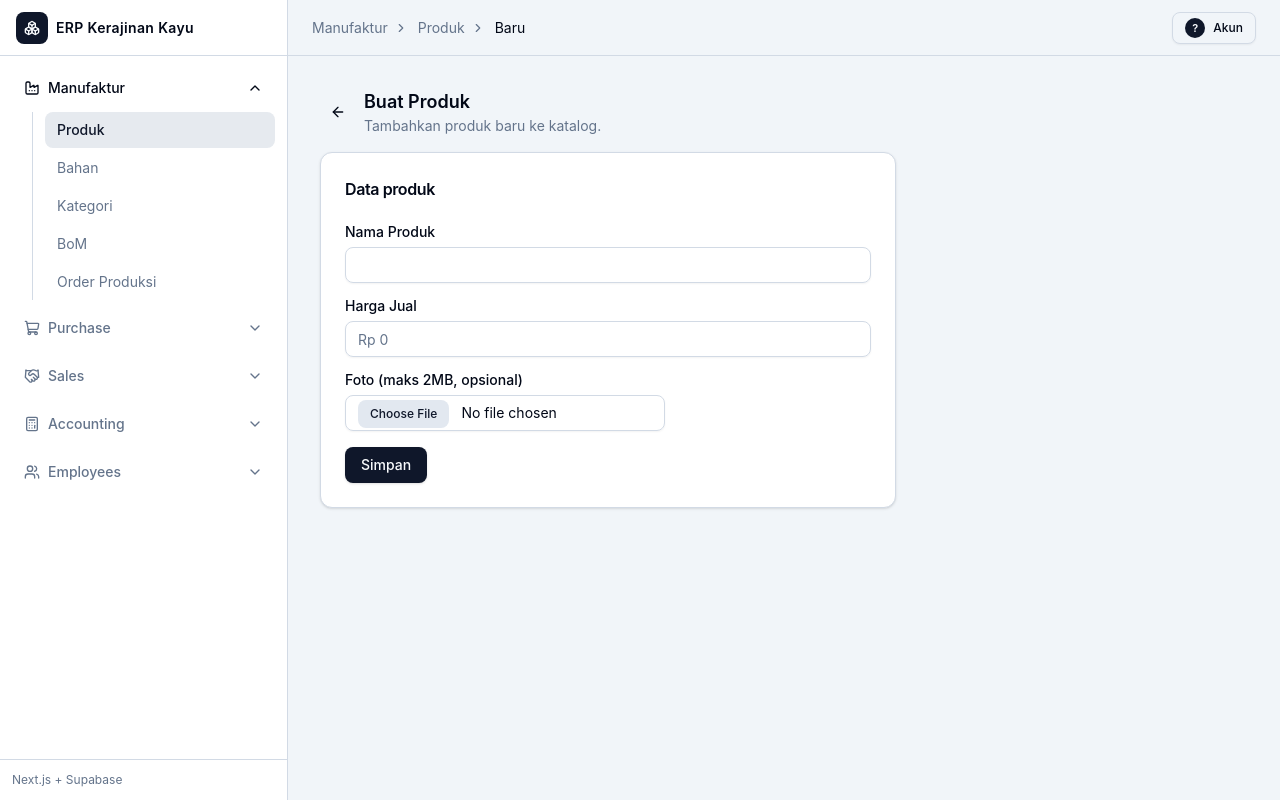
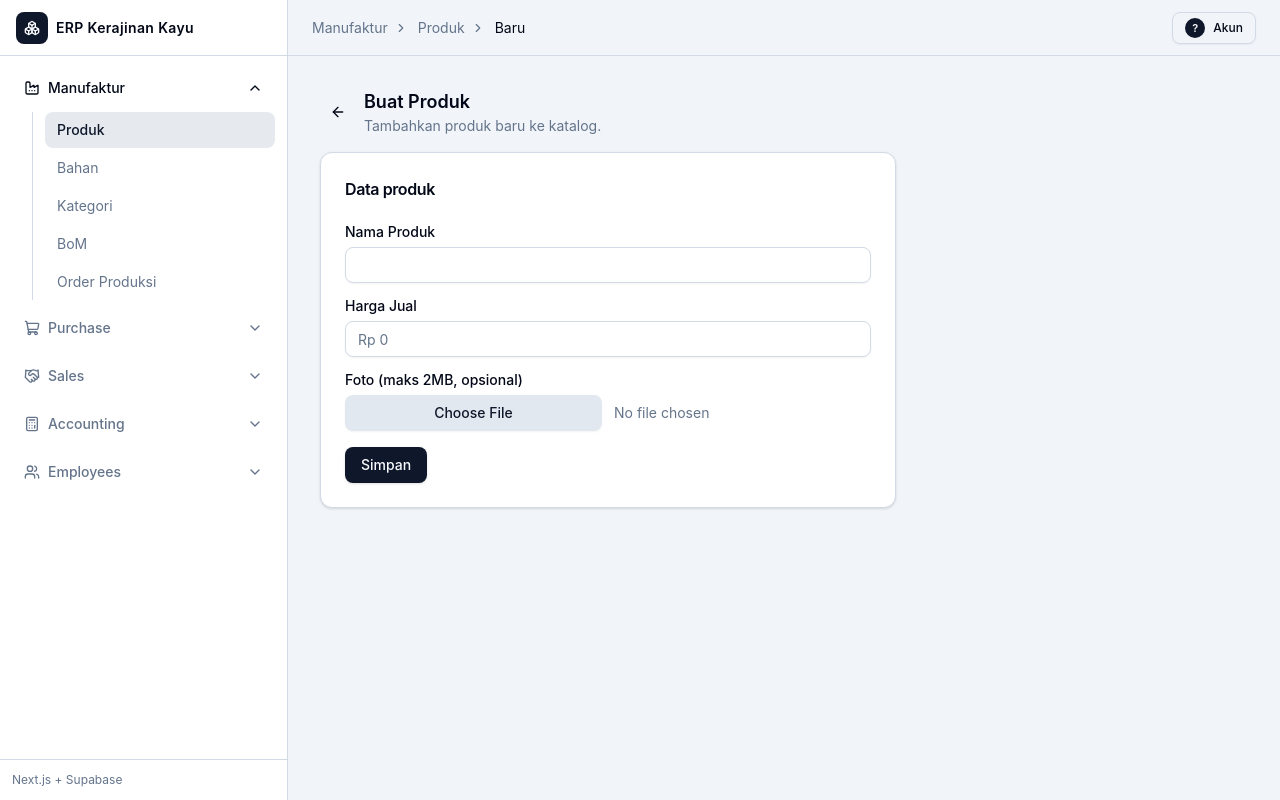
Before and after one commit to elemenpetir/erp-kerajinan-kayu-nextjs, a Next.js app in the folder frontend/: page /manufacturing/products/new in a window 1280 px wide. Built offline with nearby package versions, Linux system fonts and the light colour scheme; no server answers.

Commit message:
feat(ui): FilePicker 2 kolom gantikan input file native

```diff
--- a/frontend/app/(erp)/manufacturing/materials/[id]/page.jsx
+++ b/frontend/app/(erp)/manufacturing/materials/[id]/page.jsx
@@ -12,6 +12,7 @@ import { Input } from '@/components/ui/input'
 import { Label } from '@/components/ui/label'
 import { Skeleton } from '@/components/ui/skeleton'
 import ActionButton from '@/components/ui/ActionButton'
+import FilePicker from '@/components/ui/FilePicker'
 import { uploadImage } from '@/lib/storage/upload'
 
 
@@ -62,8 +63,7 @@ export default function BahanDetail({ params }) {
     router.push('/manufacturing/materials')
   }
 
-  async function handleFoto(e) {
-    const f = e.target.files?.[0]
+  async function handleFoto(f) {
     if (!f) return
     try {
       const url = await uploadImage('bahan-images', f)
@@ -114,7 +114,7 @@ export default function BahanDetail({ params }) {
           ) : (
             <span className="text-sm text-muted-foreground">Belum ada foto</span>
           )}
-          <Input type="file" accept="image/*" onChange={handleFoto} className="max-w-xs" aria-label="Ganti foto" />
+          <FilePicker onSelect={handleFoto} className="flex-1" />
         </CardContent>
       </Card>
       <Card>
--- a/frontend/app/(erp)/manufacturing/materials/new/page.jsx
+++ b/frontend/app/(erp)/manufacturing/materials/new/page.jsx
@@ -7,6 +7,7 @@ import { Button } from "@/components/ui/button";
 import { Card, CardContent, CardHeader, CardTitle } from "@/components/ui/card";
 import { Input } from "@/components/ui/input";
 import { Label } from "@/components/ui/label";
+import FilePicker from "@/components/ui/FilePicker";
 import { uploadImage } from "@/lib/storage/upload";
 
 export default function CreateBahan() {
@@ -20,8 +21,7 @@ export default function CreateBahan() {
   const [loading, setLoading] = useState(false);
   const [message, setMessage] = useState("");
 
-  function handleFile(e) {
-    const f = e.target.files?.[0] || null;
+  function handleFile(f) {
     setFile(f);
     setPreview(f ? URL.createObjectURL(f) : null);
   }
@@ -97,11 +97,9 @@ export default function CreateBahan() {
               <Input id="ref" value={internalReferensi} onChange={(e) => setInternalReferensi(e.target.value)} />
             </div>
             <div className="grid gap-2">
-              <Label htmlFor="foto">Foto (maks 2MB, opsional)</Label>
-              <div className="flex items-center gap-3">
-                {preview && <img src={preview} alt="Pratinjau" className="h-16 w-16 rounded-md object-cover" />}
-                <Input id="foto" type="file" accept="image/*" onChange={handleFile} className="max-w-xs" />
-              </div>
+              <Label>Foto (maks 2MB, opsional)</Label>
+              {preview && <img src={preview} alt="Pratinjau" className="h-16 w-16 rounded-md object-cover" />}
+              <FilePicker onSelect={handleFile} />
             </div>
             <div className="flex items-center gap-3">
               <Button type="submit" disabled={loading}>
--- a/frontend/app/(erp)/manufacturing/products/[id]/page.jsx
+++ b/frontend/app/(erp)/manufacturing/products/[id]/page.jsx
@@ -11,6 +11,7 @@ import { Card, CardContent, CardHeader, CardTitle } from "@/components/ui/card";
 import { Input } from "@/components/ui/input";
 import { Skeleton } from "@/components/ui/skeleton";
 import ActionButton from "@/components/ui/ActionButton";
+import FilePicker from "@/components/ui/FilePicker";
 import { uploadImage } from "@/lib/storage/upload";
 
 
@@ -81,8 +82,7 @@ export default function ProdukDetail({ params }) {
     window.location.href = "/manufacturing/products";
   }
 
-  async function handleFoto(e) {
-    const f = e.target.files?.[0];
+  async function handleFoto(f) {
     if (!f) return;
     try {
       const url = await uploadImage("produk-images", f);
@@ -139,7 +139,7 @@ export default function ProdukDetail({ params }) {
           ) : (
             <span className="text-sm text-muted-foreground">Belum ada foto</span>
           )}
-          <Input type="file" accept="image/*" onChange={handleFoto} className="max-w-xs" aria-label="Ganti foto" />
+          <FilePicker onSelect={handleFoto} className="flex-1" />
         </CardContent>
       </Card>
       <Card>
--- a/frontend/app/(erp)/manufacturing/products/new/page.jsx
+++ b/frontend/app/(erp)/manufacturing/products/new/page.jsx
@@ -7,6 +7,7 @@ import { Button } from "@/components/ui/button";
 import { Card, CardContent, CardHeader, CardTitle } from "@/components/ui/card";
 import { Input } from "@/components/ui/input";
 import { Label } from "@/components/ui/label";
+import FilePicker from "@/components/ui/FilePicker";
 import { uploadImage } from "@/lib/storage/upload";
 
 export default function CreateProduk() {
@@ -18,8 +19,7 @@ export default function CreateProduk() {
   const [loading, setLoading] = useState(false);
   const [message, setMessage] = useState("");
 
-  function handleFile(e) {
-    const f = e.target.files?.[0] || null;
+  function handleFile(f) {
     setFile(f);
     setPreview(f ? URL.createObjectURL(f) : null);
   }
@@ -91,11 +91,9 @@ export default function CreateProduk() {
               />
             </div>
             <div className="grid gap-2">
-              <Label htmlFor="foto">Foto (maks 2MB, opsional)</Label>
-              <div className="flex items-center gap-3">
-                {preview && <img src={preview} alt="Pratinjau" className="h-16 w-16 rounded-md object-cover" />}
-                <Input id="foto" type="file" accept="image/*" onChange={handleFile} className="max-w-xs" />
-              </div>
+              <Label>Foto (maks 2MB, opsional)</Label>
+              {preview && <img src={preview} alt="Pratinjau" className="h-16 w-16 rounded-md object-cover" />}
+              <FilePicker onSelect={handleFile} />
             </div>
             <div className="flex items-center gap-3">
               <Button type="submit" disabled={loading}>
--- /dev/null
+++ b/frontend/components/ui/FilePicker.jsx
@@ -0,0 +1,37 @@
+'use client';
+
+import { useRef, useState } from 'react';
+import { Button } from '@/components/ui/button';
+import { cn } from '@/lib/utils/cn';
+
+// File picker 2 kolom: tombol secondary + nama file.
+// Native input disembunyikan (tidak bisa di-grid dengan andal),
+// callback onSelect(file|null) ke pemanggil (upload tetap di sana).
+export default function FilePicker({
+  accept = 'image/*',
+  onSelect,
+  buttonLabel = 'Choose File',
+  emptyLabel = 'No file chosen',
+  className,
+}) {
+  const ref = useRef(null);
+  const [name, setName] = useState('');
+
+  function handleChange(e) {
+    const f = e.target.files?.[0] || null;
+    setName(f ? f.name : '');
+    if (onSelect) onSelect(f);
+  }
+
+  return (
+    <div className={cn('grid grid-cols-2 items-center gap-3', className)}>
+      <Button type="button" variant="secondary" onClick={() => ref.current?.click()}>
+        {buttonLabel}
+      </Button>
+      <span className="truncate text-sm text-muted-foreground" title={name || emptyLabel}>
+        {name || emptyLabel}
+      </span>
+      <input ref={ref} type="file" accept={accept} onChange={handleChange} className="hidden" aria-label={buttonLabel} />
+    </div>
+  );
+}
```
